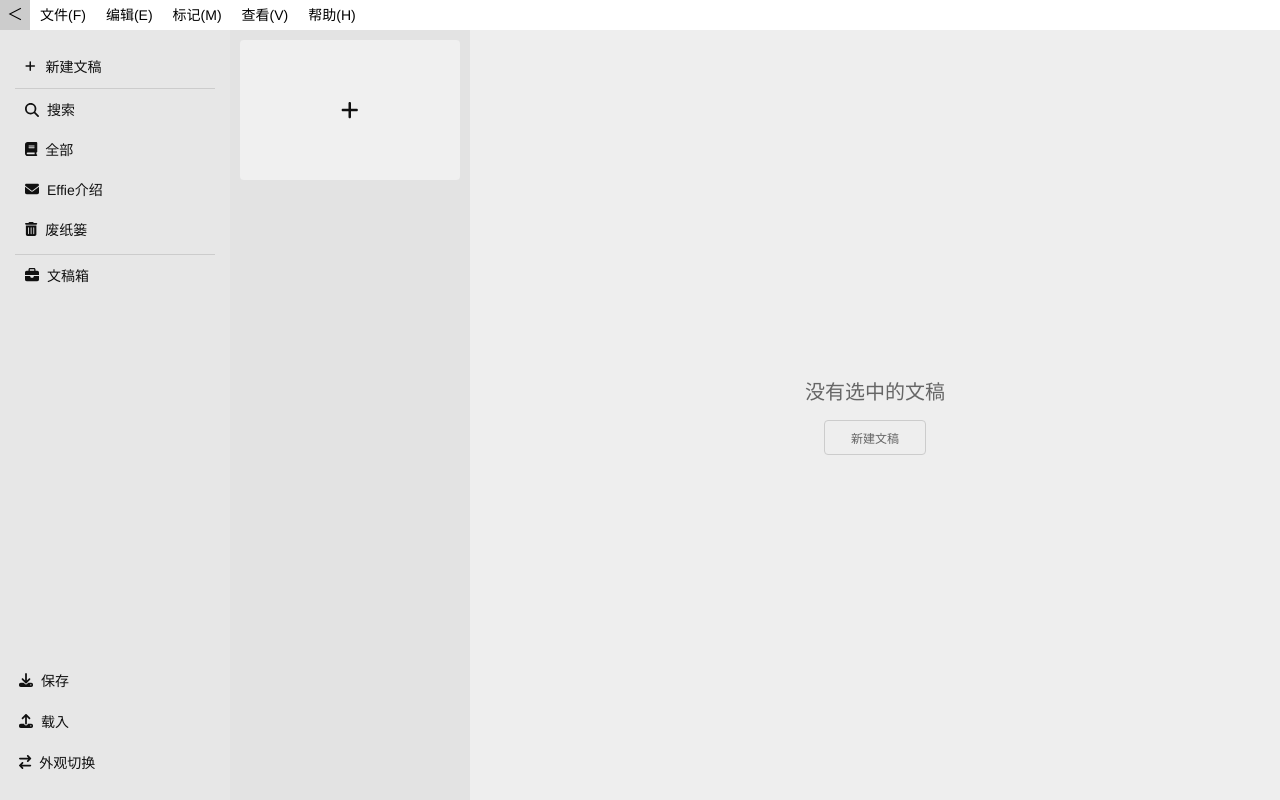
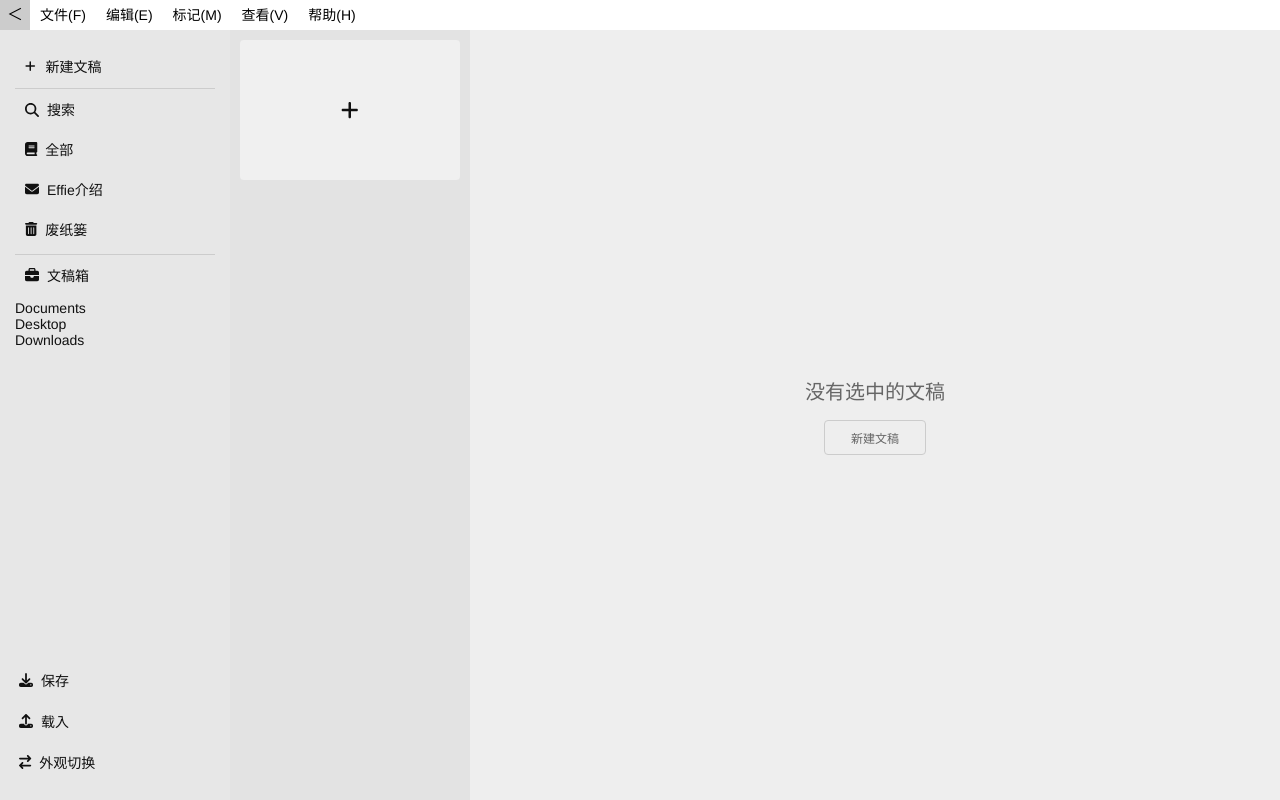
Before and after one commit to RoronuaHong/EffieWebVer, a React app in the folder effiewebver/: page / in a window 1280 px wide. Built offline with nearby package versions, Linux system fonts and the light colour scheme.

Commit message:
add TreeComponent

```diff
--- a/effiewebver/src/components/NoteList/index.tsx
+++ b/effiewebver/src/components/NoteList/index.tsx
@@ -19,20 +19,21 @@ const NoteList: FC<IProps> = (): ReactElement => {
   const { effieInfo, setEffieInfo } = useContext(EffieContext)
 
   const handleCreateNoteCard = () => {
-    // FIXME: 新建文稿箱部分。
+    // TODO: 新建文稿箱部分。
 
-    setEffieInfo({
-      ...effieInfo,
-      allNotes: [
-        ...effieInfo.allNotes,
-        {
-          id: Date.now() + '' + Math.ceil(Math.random() * 1000),
-          desc: ``,
-          createdAt: Date.now(),
-          updatedAt: Date.now()
-        }
-      ]
-    })
+
+    // setEffieInfo({
+    //   ...effieInfo,
+    //   allNotes: [
+    //     ...effieInfo.allNotes,
+    //     {
+    //       id: Date.now() + '' + Math.ceil(Math.random() * 1000),
+    //       desc: ``,
+    //       createdAt: Date.now(),
+    //       updatedAt: Date.now()
+    //     }
+    //   ]
+    // })
   }
 
   let curList = [] as any
--- a/effiewebver/src/components/SideNavBar/index.tsx
+++ b/effiewebver/src/components/SideNavBar/index.tsx
@@ -9,13 +9,100 @@ import {
 
 import { NavLink, useLocation } from 'react-router-dom'
 
-import Menu from 'components/Menu'
 import useRightClickMenu from 'hooks/useRightClickMenu'
 import { EffieContext } from 'context/EffieContext'
 
 import { loadJsonOrTxt, downloadJsonOrTxt } from 'utils/txtFn'
 
+import Menu from 'components/Menu'
+// import VirtualTree from 'components/Tree'
+import VirtualTree from 'components/VirtualTree'
+
 import './index.scss'
+
+const treeData = [
+  {
+    key: "0",
+    label: "Documents",
+    icon: "fa fa-folder",
+    title: "Documents Folder",
+    children: [
+      {
+        key: "0-0",
+        label: "Document 1-1",
+        icon: "fa fa-folder",
+        title: "Documents Folder",
+      },
+    //   {
+    //     key: "0-0",
+    //     label: "Document 1-1",
+    //     icon: "fa fa-folder",
+    //     title: "Documents Folder",
+    //     children: [
+    //       {
+    //         key: "0-1-1",
+    //         label: "Document-0-1.doc",
+    //         icon: "fa fa-file",
+    //         title: "Documents Folder",
+    //         children: [
+    //           {
+    //             key: "1-0",
+    //             label: "Document 1-0",
+    //             icon: "fa fa-folder",
+    //             title: "Documents Folder-0"
+    //           }
+    //         ]
+    //       },
+    //       {
+    //         key: "0-1-2",
+    //         label: "Document-0-2.doc",
+    //         icon: "fa fa-file",
+    //         title: "Documents Folder",
+    //       },
+    //       {
+    //         key: "0-1-3",
+    //         label: "Document-0-3.doc",
+    //         icon: "fa fa-file",
+    //         title: "Documents Folder",
+    //       },
+    //       {
+    //         key: "0-1-4",
+    //         label: "Document-0-4.doc",
+    //         icon: "fa fa-file",
+    //         title: "Documents Folder",
+    //       },
+    //     ],
+    //   },
+    ],
+  },
+  {
+    key: "1",
+    label: "Desktop",
+    icon: "fa fa-desktop",
+    title: "Desktop Folder",
+    children: [
+    //   {
+    //     key: "1-0",
+    //     label: "document1.doc",
+    //     icon: "fa fa-file",
+    //     title: "Documents Folder",
+    //   },
+    //   {
+    //     key: "0-0",
+    //     label: "documennt-2.doc",
+    //     icon: "fa fa-file",
+    //     title: "Documents Folder",
+    //   },
+    ]
+  },
+  {
+    key: "2",
+    label: "Downloads",
+    icon: "fa fa-download",
+    title: "Downloads Folder",
+    children: [],
+  },
+]
 
 export interface IProps {
 
@@ -29,6 +116,8 @@ const SideNavBar: FC<IProps> = (): ReactElement => {
   const { effieInfo, setEffieInfo } = useContext(EffieContext)
 
   const handleCreateNote = () => {
+
+    // TODO: 新建文稿箱部分。
     if(location.pathname.indexOf(`all-notes`) > -1) {
       setEffieInfo({
         ...effieInfo,
@@ -71,6 +160,15 @@ const SideNavBar: FC<IProps> = (): ReactElement => {
 
     // TODO: 完成mode修改
     setEffieInfo({ ...data })
+  }
+
+  const handleChildVisible = (node, setChildVisible) => {
+    // console.log(node)
+
+    if(!node.children || node.children.length === 0) {
+      console.log(`异步加载data...`)
+
+    }
   }
 
   return (
@@ -122,6 +220,11 @@ const SideNavBar: FC<IProps> = (): ReactElement => {
               </NavLink>
             </li>
           </ul>
+          {/* TODO: 完成VirtualTree的 */}
+          {/* <VirtualTree data={treeData} /> */}
+          <VirtualTree data={treeData}
+            // onChildVisible={handleChildVisible}
+          />
         </div>
       </div>
       <div className='sidenavbar-bottom'>
@@ -149,4 +252,5 @@ const SideNavBar: FC<IProps> = (): ReactElement => {
   )
 }
 
+
 export default SideNavBar
--- /dev/null
+++ b/effiewebver/src/components/Tree/index.tsx
@@ -0,0 +1,60 @@
+import { FC, ReactElement, useState } from 'react'
+
+export interface IProps {
+  data: {
+    key: string
+    label: string
+    icon: string
+    title: string
+    children: {
+      key: string
+      label: string
+      icon: string
+      title: string
+    }[]
+  }[]
+}
+
+const VirtualTree: FC<IProps> = ({
+  data
+}): ReactElement => {
+  return (
+    <div className='d-tree'>
+      <ul className='d-flex d-tree-container flex-colum'>
+        {data.map(tree => <TreeNode node={tree} key={tree.key} />)}
+      </ul>
+    </div>
+  )
+}
+
+
+const TreeNode = ({ node }) => {
+  const [childVisible, setChildVisible] = useState(false)
+  const hasChild = node.children ? true : false
+
+  console.log(node.children)
+
+  return (
+    <li className='d-tree-node border-0'>
+      <div className='d-flex' onClick={e => setChildVisible(v => !v)}>
+        {hasChild && (
+          <div className={`d-inline d-tree-toggler ${childVisible ? 'active' : ''}`}></div>
+        )}
+        <div className='col d-tree-head'>
+          <i className={`mr-1 ${node.icon}`}></i>
+          {node.label}
+        </div>
+      </div>
+      <>
+        {hasChild && childVisible && <div className="d-tree-content">
+          <ul className="d-flex d-tree-container flex-column">
+            <VirtualTree data={node.children}  />
+          </ul>
+        </div>}
+      </>
+    </li>
+  )
+}
+
+
+export default VirtualTree
--- /dev/null
+++ b/effiewebver/src/components/VirtualTree/index.tsx
@@ -0,0 +1,164 @@
+import { EventHandler, FC, ReactElement, useEffect, useState } from 'react'
+
+// export interface IVirtualTreeProps {
+//   data: {
+//     key: string
+//     label: string
+//     icon: string
+//     title: string
+//     // children?: Array<ITreeNodeProps>
+//     children?: {
+//       key: string
+//       label: string
+//       icon: string
+//       title: string
+//     }[]
+//   }[],
+//   onChildVisible?: Function
+// }
+
+// export interface ITreeNodeProps {
+//   node: {
+//     key: string
+//     label: string
+//     icon: string
+//     title: string
+//     // children?: Array<ITreeNodeProps>
+//     children?: {
+//       key: string
+//       label: string
+//       icon: string
+//       title: string
+//     }[]
+//   },
+//   onChildVisible?: Function
+// }
+
+
+export type TVirtualTree = IVirtualTreeProps<UserItem[]>
+export type TTreeNode = ITreeNodeProps<UserItem[]>
+
+export interface UserItem {
+  key: string
+  label: string
+  icon: string
+  title: string
+}
+
+export interface IVirtualTreeProps<T> {
+  data: {
+    key: string
+    label: string
+    icon: string
+    title: string
+    children?: T
+  }[],
+  onChildVisible?: Function
+}
+
+export interface ITreeNodeProps<T> {
+  node: {
+    key: string
+    label: string
+    icon: string
+    title: string
+    children?: T
+  },
+  onChildVisible?: Function
+}
+
+// {
+//   export type UserPageResult = PageResult<UserItem[]>;
+//   export interface PageResult<T> {
+//     list?: T;
+//     rows?: T;
+//     total?: number;
+//     msg: string;
+//     code: number;
+//   }
+
+//   export interface UserItem {
+//     id: string;
+//     username: string;
+//     nickname: string;
+//     mobile: string;
+//     gender: number;
+//     avatar: string;
+//     email: string;
+//     status: number;
+//     deptName: string;
+//     roleNames: string;
+//     createTime: string;
+//   }
+// }
+
+const VirtualTree: FC<TVirtualTree> = ({
+  data,
+  onChildVisible
+}): ReactElement => {
+  return (
+    <div className='v-tree'>
+      <ul className='v-tree-ul'>
+        {data.map(tree => {
+          return (
+            <TreeNode node={tree} key={tree.key}
+              onChildVisible={onChildVisible}
+            />
+          )
+        })}
+      </ul>
+    </div>
+  )
+}
+
+
+// FIXME: 1. 修复TS的Bug。
+// FIXME: 2. 完成树形结构的异步加载。
+// const TreeNode: FC<TTreeNode> = ({
+//   node,
+//   // onChildVisible
+// }) => {
+const TreeNode = ({
+  node,
+  onChildVisible
+}) => {
+  const [childVisible, setChildVisible] = useState(false)
+  const hasChild = node.children ? true : false
+
+
+  useEffect(() => {
+
+  })
+
+
+  // console.log(node.children)
+
+  return (
+    <div className='v-tree-node'>
+      <div className='d-flex'
+        // onClick={e => onChildVisible(node, setChildVisible)}
+      >
+        {hasChild && (
+          <div className={`v-tree-toggler ${childVisible ? 'active' : ''}`}></div>
+        )}
+        <div className='v-tree-head'>
+          <i className={`mr-1 ${node.icon}`}></i>
+          {node.label}
+        </div>
+      </div>
+      <>
+        {hasChild && childVisible && <div className="v-tree-content">
+          <ul className="v-tree-container">
+            {/* FIXME: 处理 interface 部分 */}
+            <VirtualTree data={node.children}
+              onChildVisible={onChildVisible}
+            />
+          </ul>
+        </div>}
+      </>
+    </div>
+  )
+}
+
+
+export default VirtualTree
--- a/effiewebver/src/store/index.tsx
+++ b/effiewebver/src/store/index.tsx
@@ -8,10 +8,17 @@ export interface effieState {
       createdAt: Number,
       updatedAt: Number
     }[],
+    docboxList: {
+      id: string,
+      desc: string,
+      cate: string,
+      createdAt: Number,
+      updatedAt: Number
+    }[],
     effieList: {
       id: string,
       desc: string,
-    }[]
+    }[],
   },
   setEffieInfo: Function
 }
@@ -26,6 +33,13 @@ export const initialEffieState: effieState = {
       createdAt: 0,
       updatedAt: 0
     }],
+    docboxList: [{
+      id: ``,
+      cate: 'docbox',
+      desc: ``,
+      createdAt: 0,
+      updatedAt: 0
+    }],
     effieList: []
   },
   setEffieInfo: () => {}
```
Also changed, not shown: effiewebver/src/components/Demo/index.tsx (added, +87 -0 lines), effiewebver/src/components/Demo/index.scss (added), effiewebver/src/components/Tree/index.scss (added), effiewebver/src/components/VirtualTree/index.scss (added).
